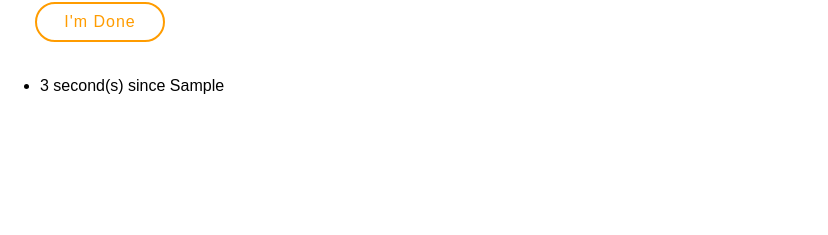
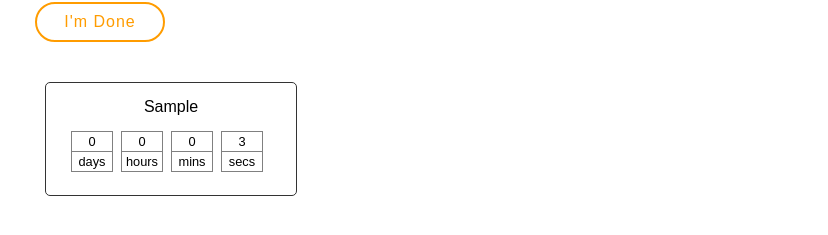
Before and after one commit to tarwater/let-it-go, a React (Create React App) app: page / in a window 1280 px wide. Both pictures are taken after typing "Sample" into the empty fields and a click on the button "I'm Done". Shown: the part 167-402 px from the top of the page, without its empty margins (0-828 px from the left). Built offline with nearby package versions, Linux system fonts and the light colour scheme.

Commit message:
card css improvements

```diff
--- a/src/App.css
+++ b/src/App.css
@@ -32,15 +32,15 @@ h2 {
 }
 
 button {
-  outline:none;
+    outline: none;
     height: 40px;
     text-align: center;
     width: 130px;
-  border-radius:40px;
+    border-radius: 40px;
     background: #fff;
     border: 2px solid #ff9c00;
     color: #ff9c00;
-  letter-spacing:1px;
+    letter-spacing: 1px;
     margin: 10px;
     cursor: pointer;
     font-size: 1em;
@@ -63,3 +63,37 @@ button {
 .controls span {
     margin: 0px 25px;
 }
+
+ul {
+    list-style: none;
+}
+
+.card {
+    display: inline-block;
+    border: 1px solid #333;
+    padding: 15px 25px;
+    border-radius: 5px;
+    margin: 5px;
+}
+
+.card-title {
+    text-align: center;
+    display: block;
+}
+
+.indicator {
+    border: 1px solid gray;
+    font-size: .8em;
+    text-align: center;
+    margin: 15px 8px 8px 0;
+    display: inline-block;
+    min-width: 40px;
+}
+
+.indicator div {
+    line-height: 1.5em;
+}
+
+.indicator-label {
+    border-top: 1px solid gray;
+}
--- a/src/App.js
+++ b/src/App.js
@@ -24,8 +24,17 @@ class App extends Component {
     newItem = (e) => {
         e.preventDefault();
         let cards = this.state.cards;
+
+        let date;
+
+        if(this.state.abstention == null || this.state.abstention.length === 0){
+            date = new Date();
+        } else {
+            date = this.state.abstention;
+        }
+
         cards.push({
-            date: this.state.abstention || Date.now(),
+            date: date,
             name: this.state.name,
             key: new Date().getTime()
         });
@@ -68,6 +77,7 @@ class App extends Component {
                             onChange={date => {
                                 this.setState({abstention: date});
                             }}
+                            options={{maxDate: Date.now()}}
                         />
                         <button id="add" type="submit">I'm Done</button>
                     </form>
--- a/src/components/Card/Card.js
+++ b/src/components/Card/Card.js
@@ -1,4 +1,5 @@
 import React, {Component} from 'react';
+import Indicator from "./Indicator/Indicator";
 
 class Card extends Component {
 
@@ -12,37 +13,43 @@ class Card extends Component {
 
         seconds++; // always a second behind -- why?
 
-        let str = "";
+        let values = {
+            days: 0,
+            mins: 0,
+            hours: 0
+        };
 
         if(seconds >= 86400){
-            let days = Math.floor(seconds / 86400);
-            str += days + " day(s), ";
+            values["days"] = Math.floor(seconds / 86400);
             seconds = seconds % 86400;
         }
 
         if(seconds >= 3600){
-            let hours = Math.floor(seconds / 3600);
-            str += hours + " hour(s), ";
+            values["hours"] = Math.floor(seconds / 3600);
             seconds = seconds % 3660;
         }
 
         if(seconds >= 60){
-            let minutes = Math.floor(seconds / 60);
-            str += minutes + " minute(s), ";
+            values["mins"] = Math.floor(seconds / 60);
             seconds = seconds % 60;
         }
 
-        str += seconds + " second(s)";
-
-        return str;
+        values["secs"] = seconds
+        return values;
     }
 
     render() {
         let timestamp = new Date(this.props.date);
-        let timeString = this.timeSince(timestamp);
+        let vals = this.timeSince(timestamp);
 
         return (
-            <li><span>{timeString}</span> since <span>{this.props.name}</span></li>
+            <li className="card">
+                <span className="card-title">{this.props.name}</span>
+                <Indicator label="days" value={vals.days}/>
+                <Indicator label="hours" value={vals.hours}/>
+                <Indicator label="mins" value={vals.mins}/>
+                <Indicator label="secs" value={vals.secs}/>
+            </li>
         )
     }
 }
--- /dev/null
+++ b/src/components/Card/Indicator/Indicator.js
@@ -0,0 +1,14 @@
+import React, {Component} from 'react';
+
+class Indicator extends Component {
+    render() {
+        return (
+            <div className="indicator">
+                <div className="indicator-value">{this.props.value}</div>
+                <div className="indicator-label">{this.props.label}</div>
+            </div>
+        )
+    }
+}
+
+export default Indicator;
```
Also changed, not shown: 2 other files (tests, documents, lock files or other folders). Lines whose indentation alone changed are shown as unchanged.
